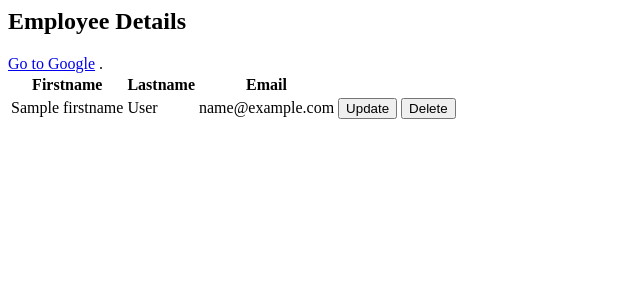
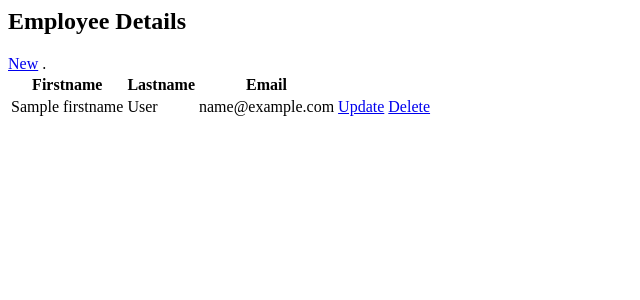
Before and after one commit to Shewet/project2, a Django app: template templates/employee/person_list.html in a window 1280 px wide. Shown: the top 300 px of the page, without its empty margins (0-640 px from the left). Run offline with Django 3.2, Linux system fonts and the light colour scheme; the template is opened without the code that fills it: most values are stand-ins (such as "Sample title", 1, 10 or a date in 2020).

Commit message:
not working code

```diff
--- a/templates/employee/person_list.html
+++ b/templates/employee/person_list.html
@@ -3,7 +3,7 @@
     {{ message }}
     <!-- <p>To add a new Employee: <button type="button" onclick="location.href='https://localhost-sheweta-sabhnani-1.paiza-user-free.cloud:8000/'">New</button> -->
 <!--     </p> -->
-<a href="https://google.com" class="button">Go to Google</a>
+<a href="/person/create" class="button">New</a>
 	<table>
     <tr>
     <th>Firstname</th>
@@ -15,8 +15,8 @@
     <td>{{ data.firstname }}</td>
     <td>{{ data.lastname }}</td>
     <td>{{ data.email }}</td>
-     <td><button type="button">Update</button></td>
-      <td><button type="button">Delete</button></td>
+     <td><a href="/person/update" class="button">Update</a></td>
+      <td><a href="/person/delete/{{ data.id }} class="button">Delete</a></td>
   </tr>
 
 	{% endfor %}
```
Also changed, not shown: project1/urls.py (+5 -2 lines).
